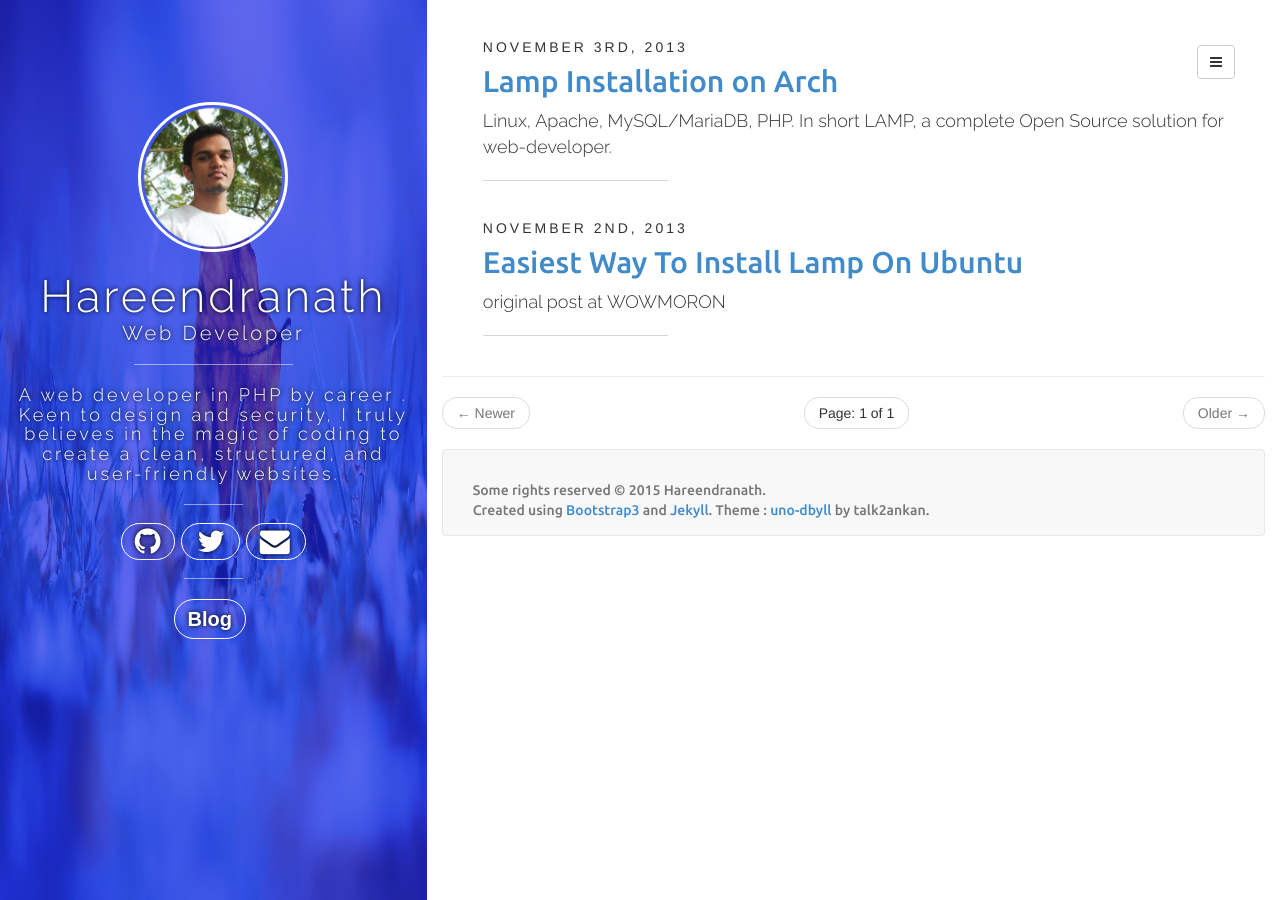
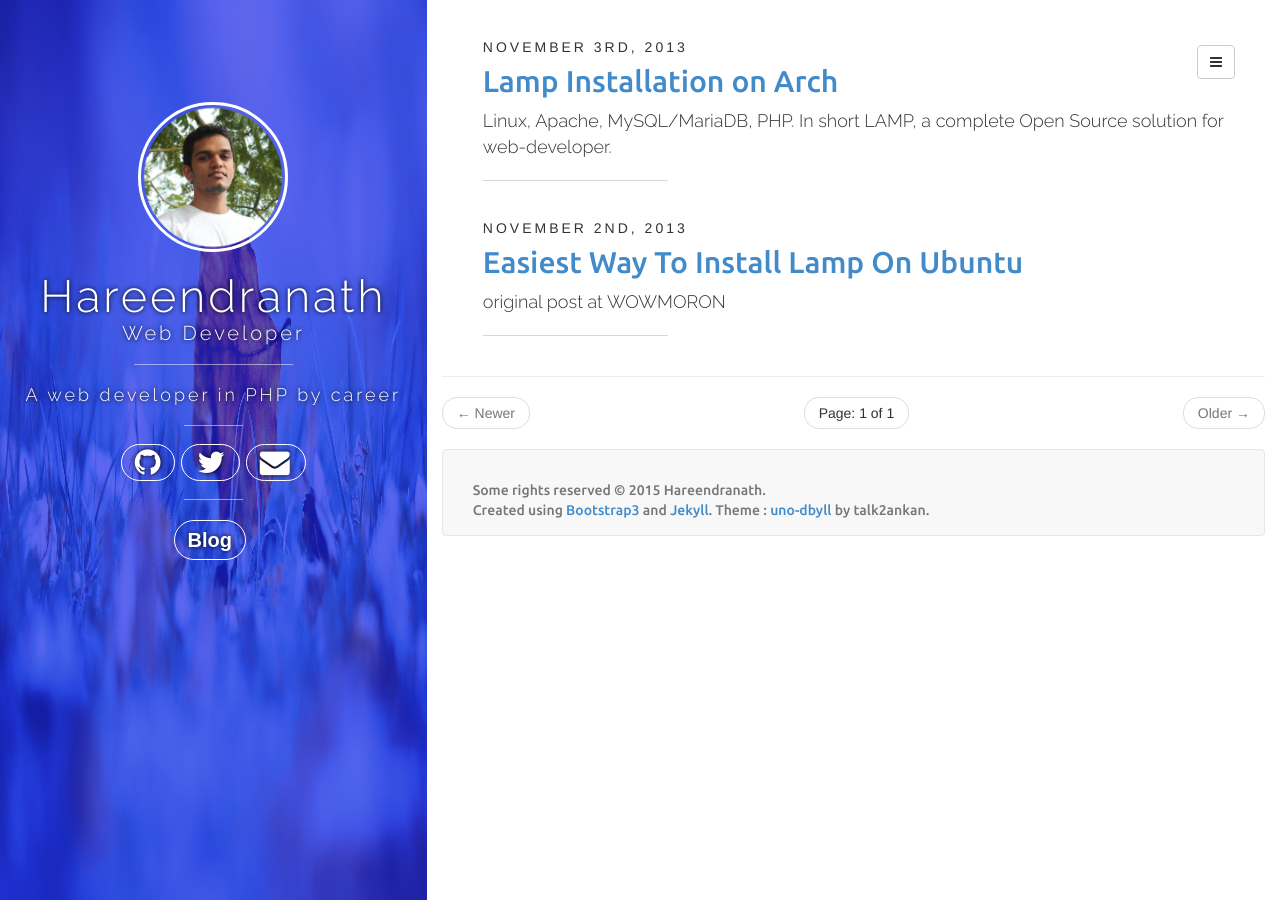
Before and after one commit to harikuttan/harikuttan.github.io, a Jekyll site: the page built from index.html, in a window 1280 px wide. Built offline with Jekyll 4.4.1, drawn with Linux system fonts in a browser that asks for light colours; nearby versions of some CDN libraries; the list of posts is cut into pages by our own code; comment, search, counter and statistics services are not loaded.

Commit message:
bio changed

```diff
--- a/_config.yml
+++ b/_config.yml
@@ -28,5 +28,5 @@ author:
   twitter: hareendranath_
   facebook: hareendranath
   googleplus: +HareendranathPhere
-  bio: "A web developer in PHP by career . Keen to design and security, I truly believes in the magic of coding to create a clean, structured, and user-friendly websites. "
+  bio: "A web developer in PHP by career"
   uno-dbyll: https://raw.githubusercontent.com/harikuttan/harikuttan.github.io/master/hareendranath.png
```
Also changed, not shown: 5 other files.
